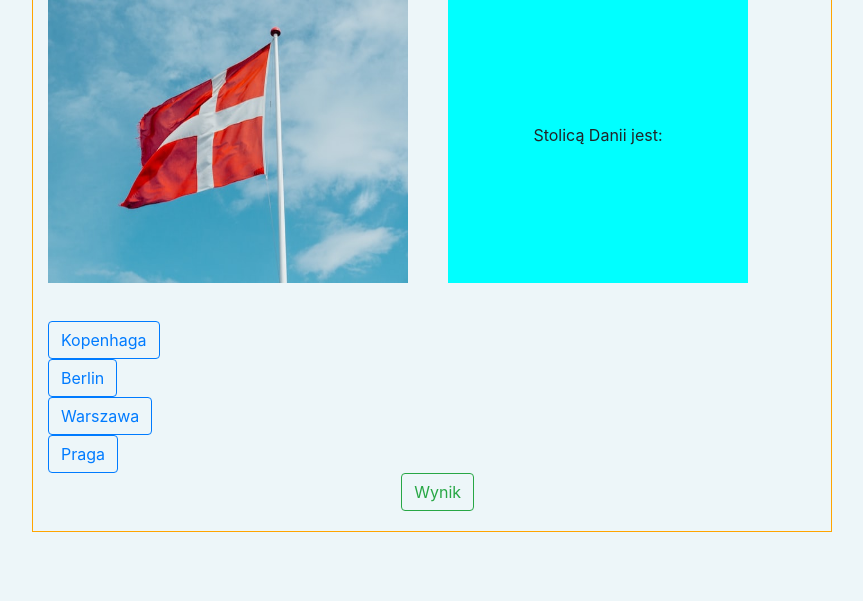
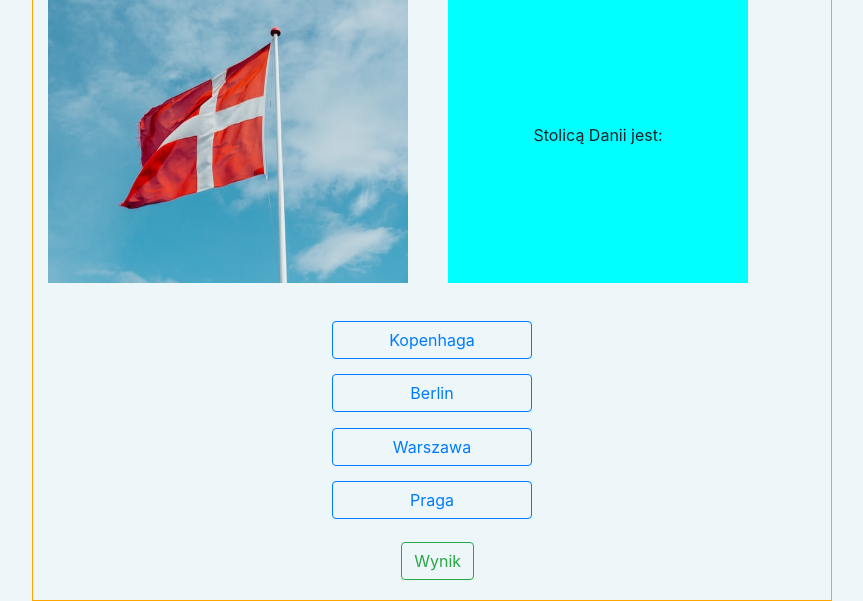
Before and after one commit to KamilKula5/Quiz_app, a plain HTML site: page index.html in a window 1280 px wide. Shown: the part 372-973 px from the top of the page, without its empty margins (208-1071 px from the left). Before the commit the page ends 904 px from the top, so only its background shows below. Drawn offline with nearby package versions, Linux system fonts and the light colour scheme.

Commit message:
wyśrodkowanie odpowiedzi, powiekszenie przyciskow

```diff
--- a/styles.css
+++ b/styles.css
@@ -39,6 +39,23 @@ h1 {
     height: 300px;
     display: block;
     padding-top: 20%;
+}
+#answer1{
+    width: 200px;
+}
+#answer2{
+    width: 200px;
+}
+#answer3{
+    width: 200px;
+}
+#answer4{
+    width: 200px;
+}
+.answer{
+    display: flex;
+    justify-content: center;
+    margin-top:2%;
 }
 .answer1{
     text-align: center;
@@ -111,3 +128,6 @@ body {
 .alert{
     margin-top: 2%;
 }
+.score{
+    margin-top:3%;
+}
```
